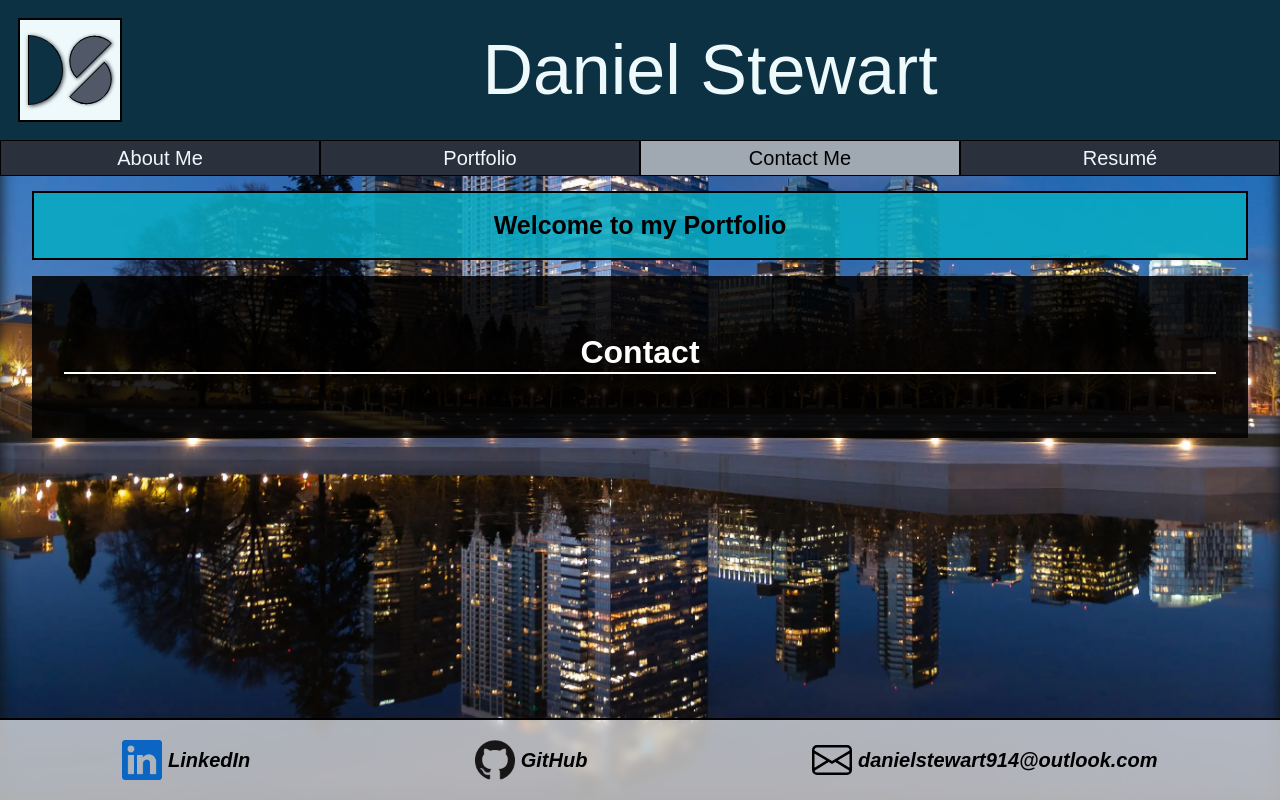
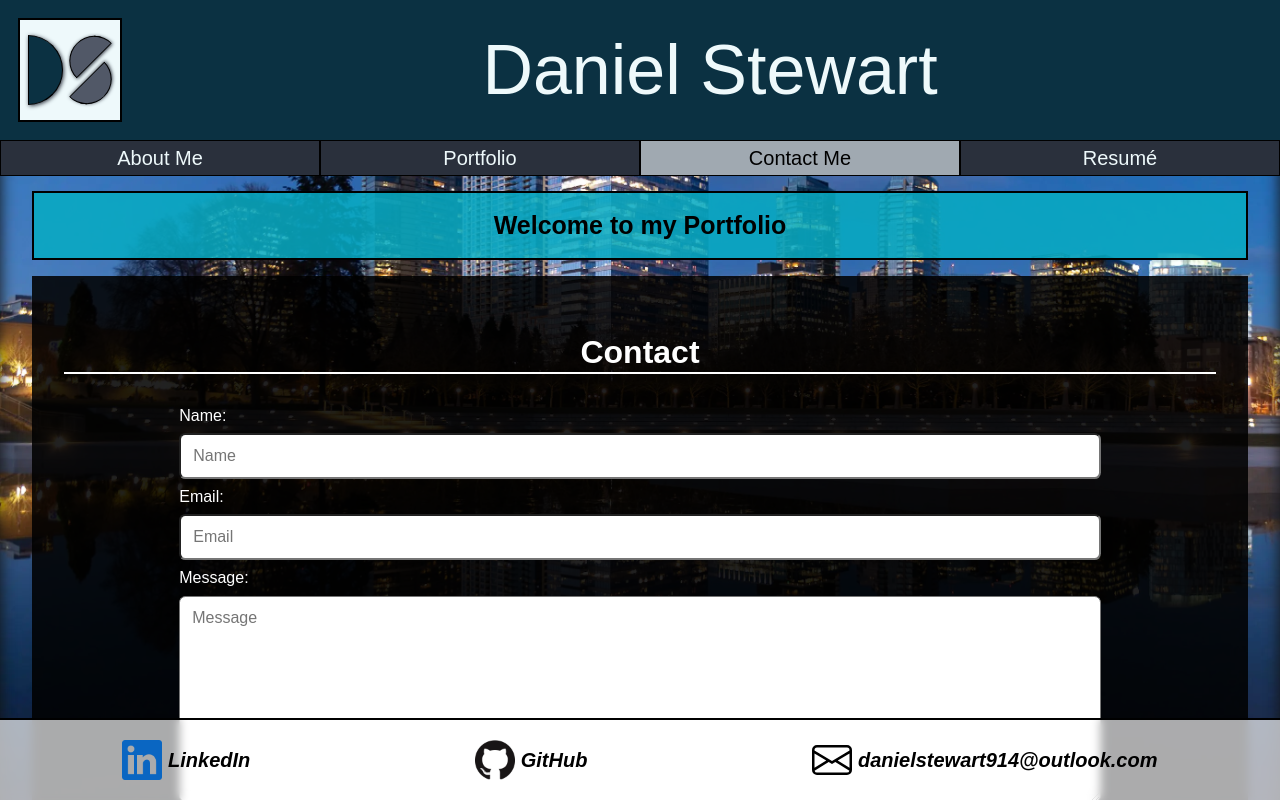
Before and after one commit to danielstewart914/react-portfolio, a React (Create React App) app: page / in a window 1280 px wide. Both pictures are taken after a click on the button "Contact Me". Shown: the top 800 px of the page. Built offline with nearby package versions, Linux system fonts and the light colour scheme.

Commit message:
Added contact from page

```diff
--- /dev/null
+++ b/src/components/ContactForm/ContactForm.module.css
@@ -0,0 +1,62 @@
+form {
+    width: 100%;
+    display: flex;
+    flex-direction: column;
+    align-items: center;
+}
+
+label {
+    width: 100%;
+}
+
+input, textarea {
+    width: 100%;
+    margin: 0.5rem 0;
+    padding: 0.75rem;
+    border-radius: 0.4rem;
+}
+
+.Button {
+    cursor: pointer;
+    align-self: start;
+    font-size: 1.25rem;
+    padding: 0.5em 1em;
+    background-color: var(--dark-grey);
+    color: white;
+    border-radius: 0.25em;
+    border: 2px solid var(--light);
+}
+
+.Button:hover {
+    color: black;
+    background-color: var(--light-grey);
+    border-color: var(--middle-grey);
+}
+
+.Message {
+    margin: 0 2rem;
+    font-size: 1.25rem;
+    font-weight: 600;
+}
+
+.Footer {
+    width: 100%;
+}
+
+@media screen and (min-width: 576px) {
+    form {
+        width: 90%;
+    }
+}
+
+@media screen and (min-width: 1025px) {
+    form {
+        width: 80%;
+    }
+}
+
+@media screen and (min-width: 1400px) {
+    form {
+        width: 70%;
+    }
+}
--- /dev/null
+++ b/src/components/ContactForm/index.js
@@ -0,0 +1,125 @@
+import { useState } from "react";
+import styles from './ContactForm.module.css';
+
+const ContactForm = () => {
+    // state variables
+    const [ name, setName ] = useState('');
+    const [ email, setEmail ] = useState('');
+    const [ message, setMessage ] = useState('');
+    const [ errorMessage, setErrorMessage ] = useState('');
+
+    // methods for setting input
+    const set = {
+        name: value => setName( value ),
+        email: value => setEmail( value ),
+        message: value => setMessage( value )
+    }
+
+    // error messages
+    const displayError = {
+        name: 'You must enter a name!',
+        email: 'Email is not valid!',
+        message: 'You must enter a message!'
+    }
+
+    // test methods for input
+    const check = {
+        name: value => {
+            return value.length ? true : false;
+        },
+        email: value => {
+            return /^[A-Z0-9._%+-]{1,64}@(?:[A-Z0-9-]{1,63}\.){1,125}[A-Z]{2,63}$/i.test( value );
+        },
+        message: value => {
+            return value.length ? true : false;
+        }
+    }
+
+    // check input when input loses focus
+    const handleFocusOut = ( event ) => {
+        const { name: inputField, value } = event.target;
+        if ( !check[ inputField ]( value ) ) setErrorMessage( displayError[ inputField ] );
+    }
+
+    // set input on change
+    const handleInputChange = ( event ) => {
+        const { name: inputField, value } = event.target;
+        setErrorMessage('');
+        return set[ inputField ]( value );
+    }
+
+    // function for form submition
+    const handleFormSubmit = ( event ) => {
+        event.preventDefault();
+        if ( !check.name( name ) ) {
+            setErrorMessage( displayError[ 'name' ] );
+            return;
+        }
+        if ( !check.email( email ) ) {
+            setErrorMessage( displayError[ 'email' ] );
+            return;
+        }
+        if ( !check.message( message ) ) {
+            setErrorMessage( displayError[ 'message' ] );
+            return;
+        }
+
+        // add code to submit code to backend server
+
+        setName('');
+        setEmail('');
+        setMessage('');
+        setErrorMessage( 'Message has been sent!' )
+    }
+
+    return (
+        <form>
+            <label >
+                Name:
+                <input
+                    value={name}
+                    name='name'
+                    onChange={handleInputChange}
+                    onBlur={handleFocusOut}
+                    type='text'
+                    placeholder='Name'
+                />
+            </label>
+            <label>
+                Email:
+                <input
+                    value={email}
+                    name='email'
+                    onChange={handleInputChange}
+                    onBlur={handleFocusOut}
+                    type='text'
+                    placeholder='Email'
+                />
+            </label>
+            <label>
+                Message:
+                <textarea
+                    value={message}
+                    name='message'
+                    onChange={handleInputChange}
+                    onBlur={handleFocusOut}
+                    type='text'
+                    placeholder='Message'
+                    rows={10}
+                />
+            </label>
+            <div className={styles.Footer}>
+                <button
+                    className={styles.Button}
+                    onClick={handleFormSubmit}
+                >
+                    Submit
+                </button>
+                <span className={styles.Message}>{errorMessage}</span>
+            </div>
+        </form>
+
+    )
+}
+
+export default ContactForm;
--- a/src/components/pages/Contact.js
+++ b/src/pages/Contact.js
@@ -1,9 +1,11 @@
+import ContactFrom from '../components/ContactForm';
 import styles from './Pages.module.css';
 
 const Contact = () => {
     return (
         <div className={styles.Page}>
             <h3  className={styles.Header}>Contact</h3>
+            <ContactFrom />
         </div>
     )
 }
--- a/src/components/pages/Portfolio.js
+++ b/src/pages/Portfolio.js
@@ -1,7 +1,7 @@
 import styles from './Pages.module.css';
-import Project from '../Project';
+import Project from '../components/Project';
 
-const projects = require( '../../data/projects.json' );
+const projects = require( '../data/projects.json' );
 
 const Portfolio = () => {
     const displayProjects = () =>  projects.map( project => <Project {...project} /> )
```
Also changed, not shown: src/App.js (+6 -5 lines), src/pages/About.js (renamed from src/components/pages/About.js), src/pages/Pages.module.css (renamed from src/components/pages/Pages.module.css), src/pages/Resume.js (renamed from src/components/pages/Resume.js).
